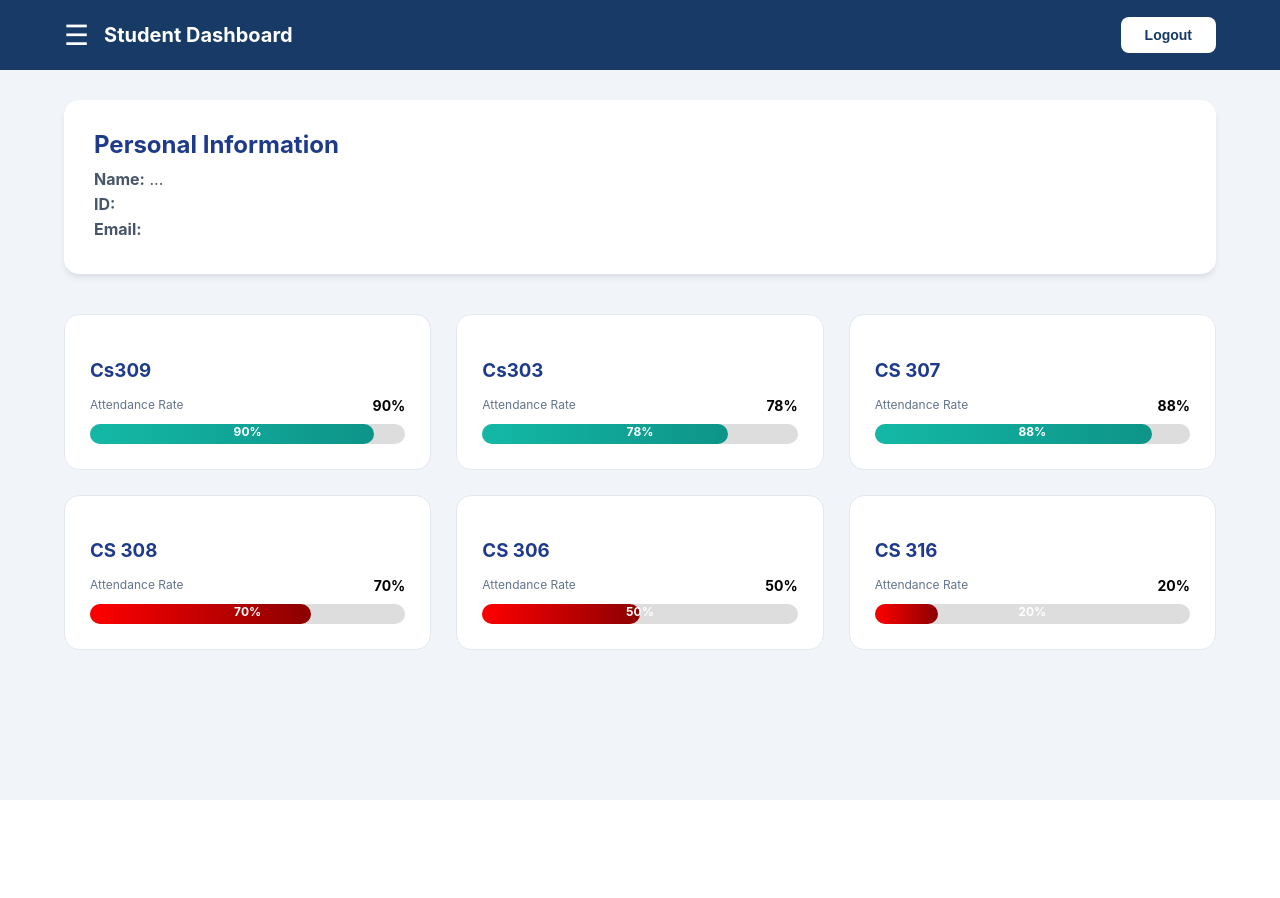
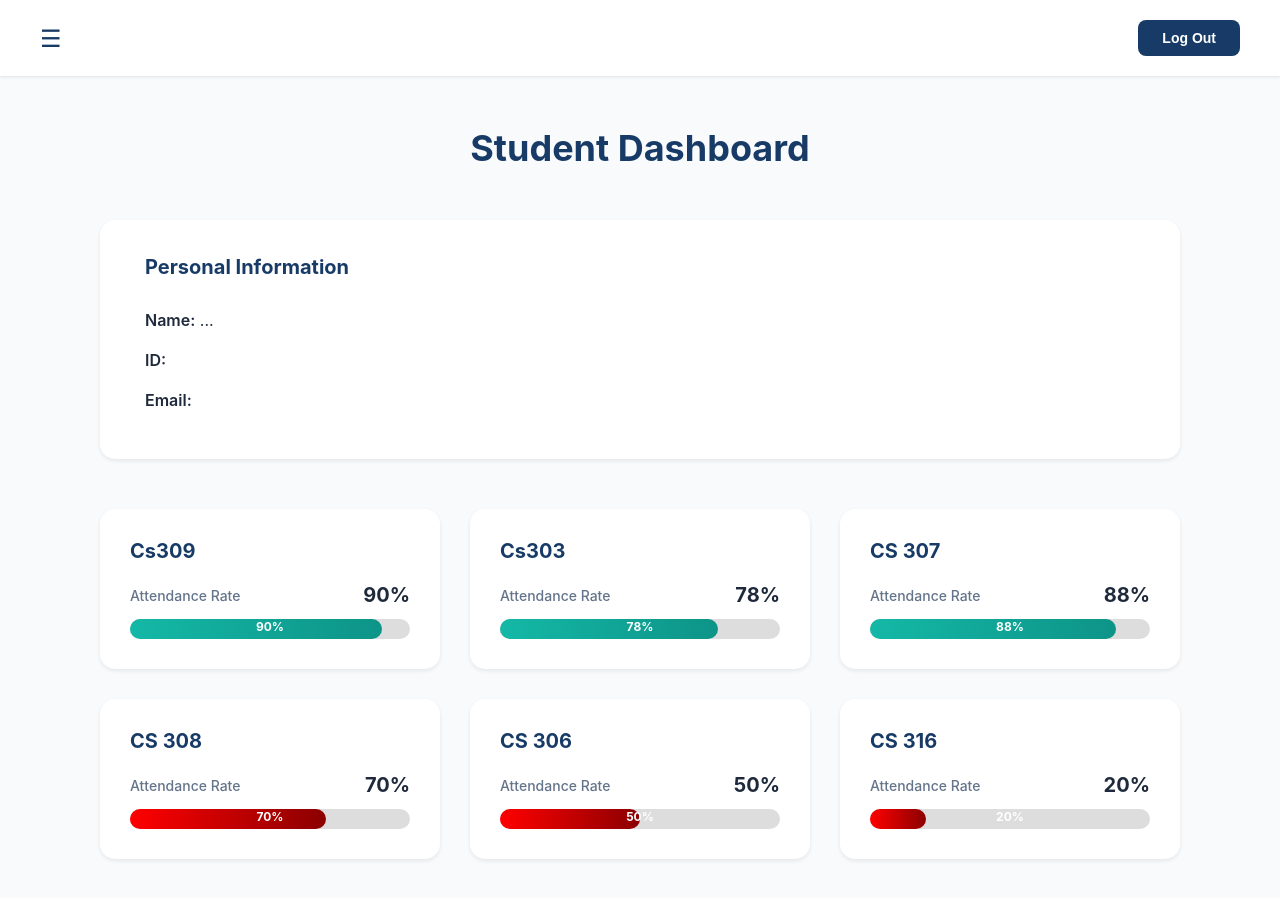
Before and after one commit to mariam-mm27/Geo-Attendance, a React (Create React App) app in the folder frontend/Web/: page /student in a window 1280 px wide. Shown: the top 898 px of the page. Before the commit the page ends 800 px from the top, so only its background shows below. Built offline with nearby package versions, Linux system fonts and the light colour scheme; no server answers; the database is empty; sample sign-in values are in the browser's storage.

Commit message:
Update Student Dashboard design to match exact layout with improved spacing and typography

```diff
--- a/frontend/Web/src/pages/Student/StudentProfile.jsx
+++ b/frontend/Web/src/pages/Student/StudentProfile.jsx
@@ -4,7 +4,6 @@ import { auth, db } from "../../firebase";
 import { doc, getDoc } from "firebase/firestore";
 import { signOut, onAuthStateChanged } from "firebase/auth";
 import AttendanceBar from "../../components/AttendanceBar";
-import { colors } from "../../styles/colors";
 
 const StudentProfile = () => {
   const navigate = useNavigate();
@@ -60,7 +59,7 @@ const StudentProfile = () => {
   };
 
   return (
-    <div style={{ backgroundColor: "#F1F5F9", minHeight: "100vh", position: "relative" }}>
+    <div style={{ backgroundColor: "#F8FAFC", minHeight: "100vh", position: "relative" }}>
       {/* Sidebar */}
       {isSidebarOpen && (
         <div style={{
@@ -74,7 +73,7 @@ const StudentProfile = () => {
           zIndex: 1000,
           padding: "80px 20px"
         }}>
-          <h3 style={{ color: colors.primary }}>Settings</h3>
+          <h3 style={{ color: "#173B66" }}>Settings</h3>
 
           <button
             onClick={() => navigate("/reset-password")}
@@ -108,70 +107,117 @@ const StudentProfile = () => {
         </div>
       )}
 
-      {/* Navbar */}
-      <nav style={{
-        height: "70px",
-        backgroundColor: "#173B66",
+      {}
+      <div style={{
+        backgroundColor: "white",
+        padding: "20px 40px",
         display: "flex",
+        justifyContent: "space-between",
         alignItems: "center",
-        justifyContent: "space-between",
-        padding: "0 5%",
-        color: "white",
-        position: "sticky",
-        top: 0,
-        zIndex: 100
+        boxShadow: "0 1px 3px rgba(0,0,0,0.1)"
       }}>
-        <div style={{ display: "flex", alignItems: "center", gap: "15px" }}>
-          <div
-            onClick={() => setIsSidebarOpen(!isSidebarOpen)}
-            style={{ cursor: "pointer", fontSize: "28px" }}
-          >
-            ☰
-          </div>
-          <div style={{ fontSize: "20px", fontWeight: "bold" }}>Student Dashboard</div>
+        <div
+          onClick={() => setIsSidebarOpen(!isSidebarOpen)}
+          style={{ cursor: "pointer", fontSize: "24px", color: "#173B66" }}
+        >
+          ☰
         </div>
 
         <button
           onClick={handleLogout}
           style={{
-            backgroundColor: "white",
-            color: "#173B66",
+            backgroundColor: "#173B66",
+            color: "white",
             border: "none",
             padding: "10px 24px",
             borderRadius: "8px",
             cursor: "pointer",
-            fontWeight: "bold",
+            fontWeight: "600",
             fontSize: "14px"
           }}
         >
-          Logout
+          Log Out
         </button>
-      </nav>
+      </div>
 
-      {/* Main Content */}
-      <div style={{ padding: "30px 5%" }}>
-        {/* Personal Info */}
+      {}
+      <div style={{ padding: "50px 100px", maxWidth: "1600px", margin: "0 auto" }}>
+        {/* Title */}
+        <h1 style={{
+          color: "#173B66",
+          fontSize: "36px",
+          fontWeight: "700",
+          textAlign: "center",
+          marginBottom: "50px",
+          marginTop: "0"
+        }}>
+          Student Dashboard
+        </h1>
+
+        {}
         <div style={{
           backgroundColor: "white",
-          padding: "30px",
+          padding: "35px 45px",
           borderRadius: "15px",
-          boxShadow: "0 4px 6px -1px rgba(0,0,0,0.1)",
-          marginBottom: "40px"
+          boxShadow: "0 2px 4px rgba(0,0,0,0.08)",
+          marginBottom: "50px"
         }}>
-          <h2 style={{ color: colors.primary, margin: "0 0 10px 0" }}>Personal Information</h2>
-          <p style={{ margin: "5px 0", color: "#475569" }}><strong>Name:</strong> {studentData.name}</p>
-          <p style={{ margin: "5px 0", color: "#475569" }}><strong>ID:</strong> {studentData.studentId}</p>
-          <p style={{ margin: "5px 0", color: "#475569" }}><strong>Email:</strong> {studentData.email}</p>
+          <h2 style={{
+            color: "#173B66",
+            margin: "0 0 25px 0",
+            fontSize: "20px",
+            fontWeight: "700"
+          }}>
+            Personal Information
+          </h2>
+          <div style={{ lineHeight: "2" }}>
+            <p style={{ margin: "8px 0", color: "#1E293B", fontSize: "16px" }}>
+              <strong style={{ fontWeight: "600" }}>Name:</strong> {studentData.name}
+            </p>
+            <p style={{ margin: "8px 0", color: "#1E293B", fontSize: "16px" }}>
+              <strong style={{ fontWeight: "600" }}>ID:</strong> {studentData.studentId}
+            </p>
+            <p style={{ margin: "8px 0", color: "#1E293B", fontSize: "16px" }}>
+              <strong style={{ fontWeight: "600" }}>Email:</strong> {studentData.email}
+            </p>
+          </div>
         </div>
 
-        {/* Courses */}
-        <div style={{ display: "grid", gridTemplateColumns: "repeat(auto-fill, minmax(320px, 1fr))", gap: "25px" }}>
+        {}
+        <div style={{
+          display: "grid",
+          gridTemplateColumns: "repeat(3, 1fr)",
+          gap: "30px",
+          marginBottom: "50px"
+        }}>
           {courses.map((course) => (
-            <div key={course.id} style={{ backgroundColor: "white", padding: "25px", borderRadius: "15px", border: "1px solid #E2E8F0" }}>
-              <h3 style={{ color: colors.primary, marginBottom: "15px" }}>{course.name}</h3>
-              <div style={{ display: "flex", justifyContent: "space-between", marginBottom: "8px" }}>
-                <span style={{ fontSize: "12px", color: "#64748B" }}>Attendance Rate</span>
-                <span style={{ fontSize: "14px", fontWeight: "bold" }}>{course.attendance}%</span>
+            <div key={course.id} style={{
+              backgroundColor: "white",
+              padding: "30px",
+              borderRadius: "15px",
+              boxShadow: "0 2px 4px rgba(0,0,0,0.08)"
+            }}>
+              <h3 style={{
+                color: "#173B66",
+                marginBottom: "20px",
+                fontSize: "20px",
+                fontWeight: "700",
+                marginTop: "0"
+              }}>
+                {course.name}
+              </h3>
+              <div style={{
+                display: "flex",
+                justifyContent: "space-between",
+                marginBottom: "12px",
+                alignItems: "center"
+              }}>
+                <span style={{ fontSize: "14px", color: "#64748B", fontWeight: "500" }}>
+                  Attendance Rate
+                </span>
+                <span style={{ fontSize: "20px", fontWeight: "700", color: "#1E293B" }}>
+                  {course.attendance}%
+                </span>
               </div>
               <AttendanceBar attendance={course.attendance} />
             </div>
```
